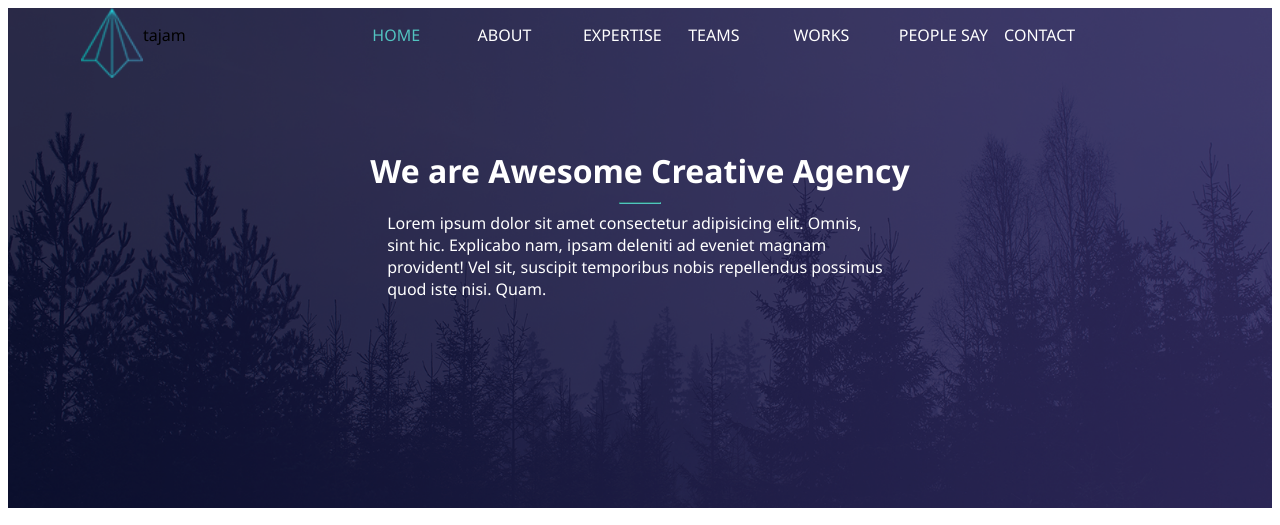
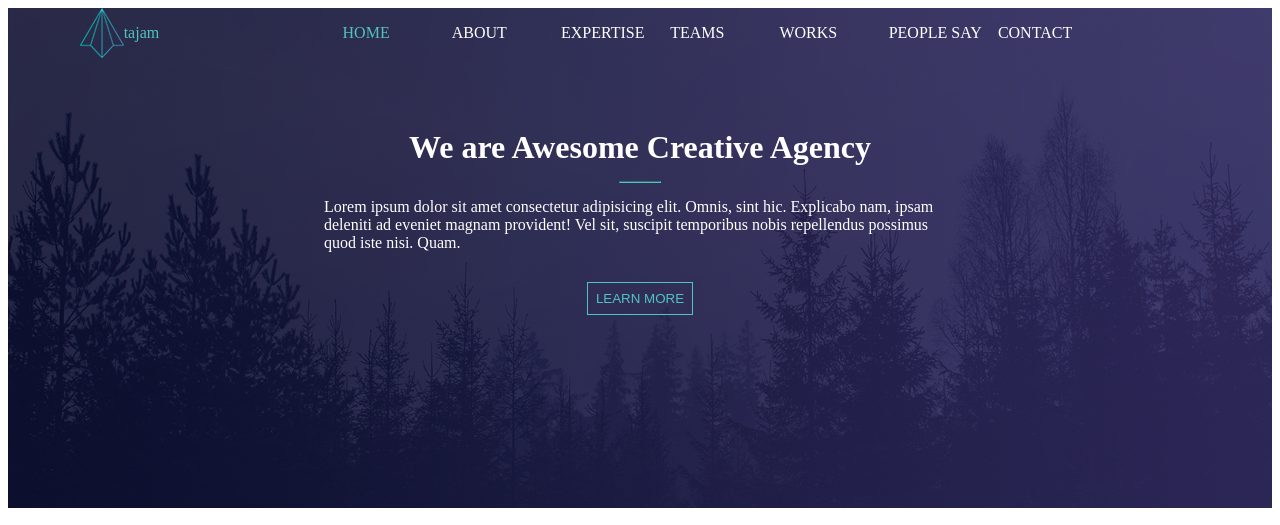
Before and after one commit to Tin274/psd_to_html, a plain HTML site: page index.html in a window 1280 px wide. Shown: the top 525 px of the page. Drawn offline with Linux system fonts and the light colour scheme.

Commit message:
feat style.css index.html kleine Änderungen

```diff
--- a/index.html
+++ b/index.html
@@ -13,16 +13,16 @@
   <header class="header">
     <section class="logo-nav">
       <div class="headerlogo">
-        <img src="images/logo.png" alt="Logo von tajam" height="70;" width="100%;">
+        <img src="images/logo.png" alt="Logo von tajam" height="50;" width="100%;">
         <p>tajam</p>
       </div>
 
       <nav class="navbar">
         <ul>
           <li><a class="home"  href="#">Home</a></li>
-          <li><a href="#">About</a></li>
-          <li><a href="#">Expertise</a></li>
-          <li><a href="#">Teams</a></li>
+          <li><a href="#">ABOUT</a></li>
+          <li><a href="#">EXPERTISE</a></li>
+          <li><a href="#">TEAMS</a></li>
           <li><a href="#">Works</a></li>
           <li><a href="#">People say</a></li>
           <li><a href="#">Contact</a></li>
@@ -41,6 +41,10 @@
 
         Lorem ipsum dolor sit amet consectetur adipisicing elit. Omnis, sint hic. Explicabo nam, ipsam deleniti ad eveniet magnam provident! Vel sit, suscipit temporibus nobis repellendus possimus quod iste nisi. Quam.
 
+    </div>
+
+    <div class="headerbutton">
+      <button>LEARN MORE</button>
     </div>
 
 
--- a/styles.css
+++ b/styles.css
@@ -1,5 +1,6 @@
 body {
-    font-family: 'Segoe UI', Tahoma, Geneva, Verdana, sans-serif;
+    font-family: 'Playfair Display', serif;
+
 }
 
 
@@ -25,6 +26,7 @@ body {
 
 .headerlogo {
     display: flex;
+    color: #52C3C0;
 
 }
 
@@ -43,7 +45,7 @@ ul {
 .headerüberschrift {
     display: flex;
     justify-content: center;
-    margin: 50px 50px -20px 50px;
+    margin: 50px 50px -15px 50px;
     color: white;
 
 }
@@ -53,8 +55,9 @@ ul {
     justify-content: center;
     margin-left: auto;
     margin-right: auto;
-    width: 40%;
+    width: 50%;
     color: white;
+    margin-top: 15px;
 }
 
 a {
@@ -67,3 +70,20 @@ a {
 
     color: #52C3C0;
 }
+
+.headerbutton {
+    display: flex;
+    justify-content: center;
+    align-items: center;
+    margin: 30px 0 0 0;
+
+
+}
+
+button {
+    background-color: transparent;
+    color: #52C3C0;
+    border: 1px solid #52C3C0;
+    padding: 8px 8px 8px 8px;
+
+}
```
